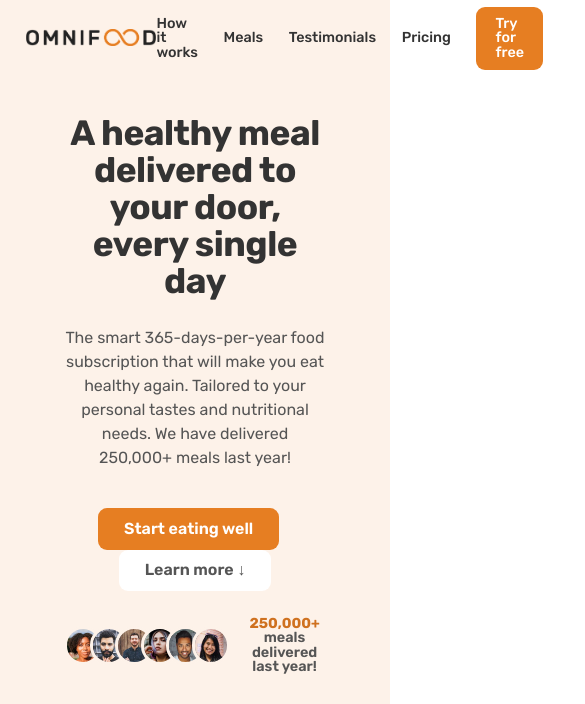
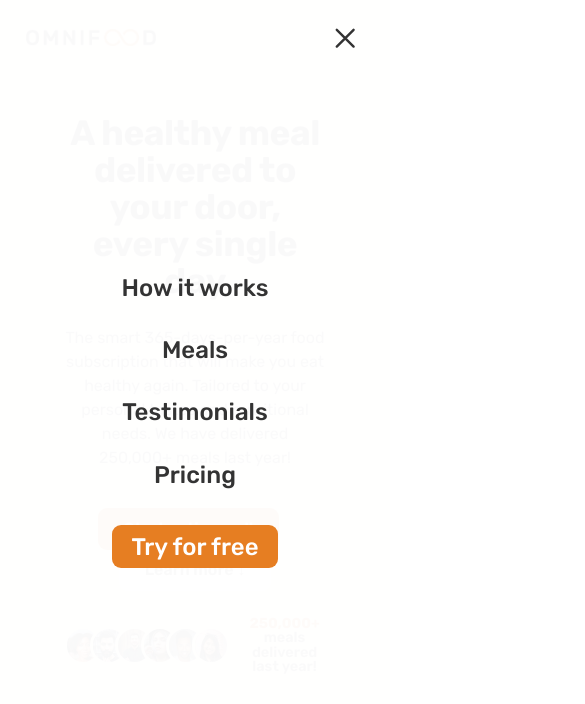
Before and after one commit to dreadwing5/css-the-complete-guide, a plain HTML site: page 04-Omnifood-Desktop/index.html in a window 390 px wide. Shown: the top 704 px of the page, 585 px wide, since content can reach past the window. Drawn offline with nearby package versions, Linux system fonts and the light colour scheme.

Commit message:
ading mobile navigation

```diff
--- a/04-Omnifood-Desktop/css/general.css
+++ b/04-Omnifood-Desktop/css/general.css
@@ -66,6 +66,7 @@ Default : 9px
 
 html {
     font-size: 62.5%;
+    overflow-x: hidden;
 }
 
 body {
@@ -73,6 +74,9 @@ body {
     line-height: 1;
     font-weight: 400;
     color: #555;
+
+    /* Only works if there is nothing absolutely  positioned in relation to body  */
+    overflow-x: hidden;
 }
 
 /* ********************* */
--- a/04-Omnifood-Desktop/css/queries.css
+++ b/04-Omnifood-Desktop/css/queries.css
@@ -122,6 +122,64 @@
         margin-top: 1.2rem;
     }
 
+    /* MOBILE NAVIGATION */
+
+    .btn-mobile-nav {
+        display: block;
+    }
+
+
+    .main-nav {
+        background-color: rgba(255, 255, 255, 0.973);
+        position: absolute;
+        top: 0;
+        left: 0;
+        width: 100%;
+        height: 100vh;
+        transform: translateX(100%);
+        display: flex;
+        align-items: center;
+        justify-content: center;
+        transition: all 0.5s ease-in;
+        /* Hide navigation */
+        /* Allows no transition at all */
+        /* display: none; */
+        opacity: 0;
+        /* Make it unaccessible to mouse and keyboard */
+
+        pointer-events: none;
+
+        /* Hide it from screen reader */
+        visibility: hidden;
+
+
+    }
+
+    .nav--open .main-nav {
+        opacity: 1;
+        pointer-events: auto;
+        visibility: visible;
+        transform: translateX(0);
+    }
+
+    .nav--open .icon-mobile-nav[name="close-outline"] {
+        display: block;
+    }
+
+    .nav--open .icon-mobile-nav[name="menu-outline"] {
+        display: none;
+    }
+
+
+    .main-nav-list {
+        flex-direction: column;
+        gap: 4.8rem;
+    }
+
+    .main-nav-link:link,
+    .main-nav-link:visited {
+        font-size: 3rem;
+    }
 }
 
 
--- a/04-Omnifood-Desktop/css/style.css
+++ b/04-Omnifood-Desktop/css/style.css
@@ -11,6 +11,7 @@
     /* Because we want header to be sticky later  */
     height: 9.6rem;
     padding: 0 4.8rem;
+    position: relative;
 }
 
 .logo {
@@ -59,6 +60,25 @@
 }
 
 
+
+/* MOBILE */
+
+.btn-mobile-nav {
+    border: none;
+    background: none;
+    cursor: pointer;
+    display: none;
+}
+
+.icon-mobile-nav {
+    height: 4.8rem;
+    width: 4.8rem;
+    color: #333;
+}
+
+.icon-mobile-nav[name="close-outline"] {
+    display: none;
+}
 
 
 
--- a/04-Omnifood-Desktop/index.html
+++ b/04-Omnifood-Desktop/index.html
@@ -21,7 +21,7 @@
 
 <body>
 
-    <header class="header">
+    <header class="header nav--open">
         <a href="#">
             <img src="img/omnifood-logo.png" alt="Omnifood logo" class="logo">
         </a>
@@ -45,6 +45,11 @@
 
             </ul>
         </nav>
+
+        <button class="btn-mobile-nav">
+            <ion-icon class="icon-mobile-nav" name="menu-outline"></ion-icon>
+            <ion-icon class="icon-mobile-nav" name="close-outline"></ion-icon>
+        </button>
     </header>
 
     <main>
```
